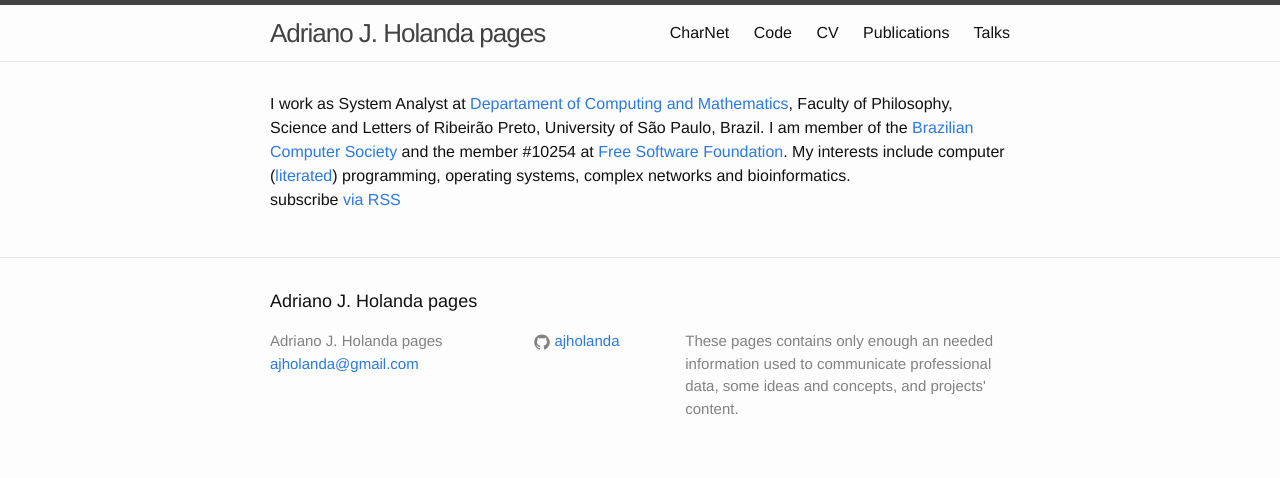
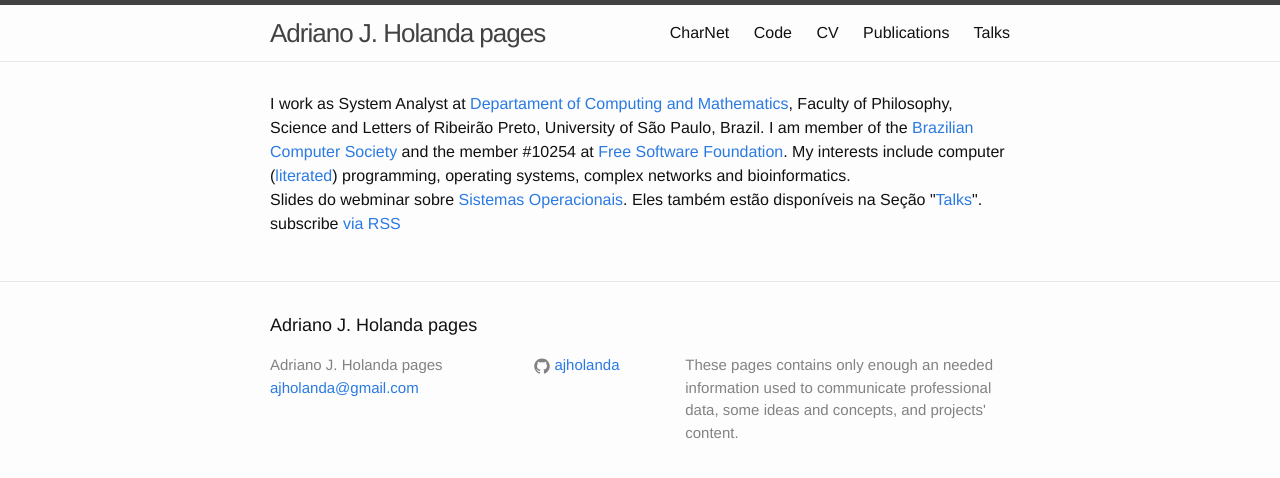
Before and after one commit to ajholanda/ajholanda.github.io, a Jekyll site: the page built from index.html, in a window 1280 px wide. Shown: the top 478 px of the page. Built offline with Jekyll 4.4.1, drawn with Linux system fonts in a browser that asks for light colours.

Commit message:
add link to presentation

```diff
--- a/index.html
+++ b/index.html
@@ -14,6 +14,12 @@
   (<a href="https://www-cs-faculty.stanford.edu/~knuth/lp.html">literated</a>)
   programming, operating systems, complex networks and bioinformatics.
 
+</br>
+
+Slides do webminar sobre <a href="https://drive.google.com/open?id=1sg6gms6GgUUl7f0Ia61bky50pYMpzw78">Sistemas Operacionais</a>.
+Eles também estão disponíveis na Seção "<a href="/talks">Talks</a>".
+
+</br>
  <p class="rss-subscribe">subscribe <a href="{{ "/feed.xml" | prepend: site.baseurl }}">via RSS</a></p>
 
 </div>
```
